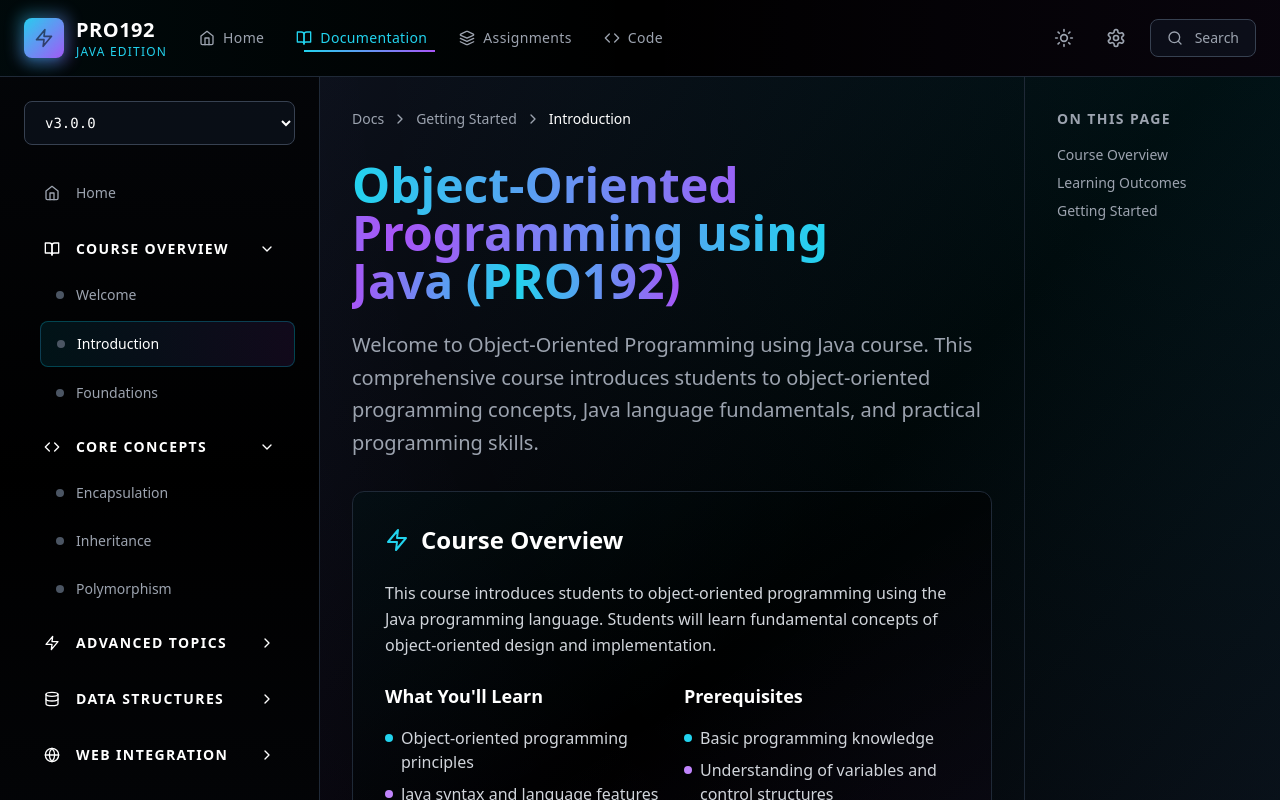
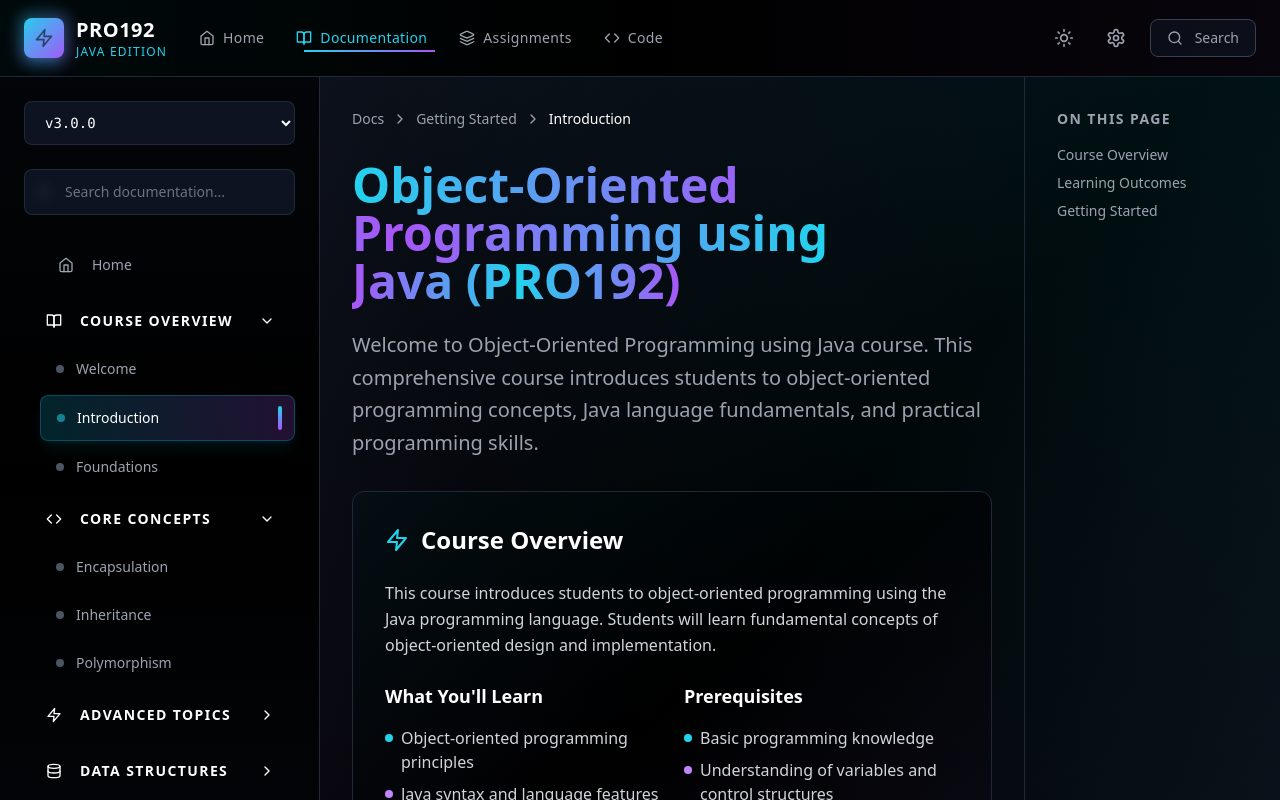
Before and after one commit to Tada201/Javatestweb192, a React (Vite) app: page /documentation in a window 1280 px wide. Both pictures are taken after a click on the button "COURSE OVERVIEW". Shown: the top 800 px of the page. Built offline with nearby package versions, Linux system fonts and the light colour scheme.

Commit message:
Enhanced Documentation Sidebar with Improved Styling

```diff
--- a/src/pages/DocumentationPage.tsx
+++ b/src/pages/DocumentationPage.tsx
@@ -277,54 +277,76 @@ const DocumentationPage: React.FC = () => {
         <div className="sticky top-0 h-screen overflow-y-auto">
           <div className="absolute inset-0 bg-gradient-to-b from-gray-900/20 via-transparent to-gray-900/20 pointer-events-none"></div>
 
-          <div className="relative p-6">
+          <div className="relative p-6 space-y-6">
             {/* Version Selector */}
-            <div className="mb-6">
-              <select className="w-full bg-gray-900/50 border border-gray-700 rounded-lg px-4 py-3 text-white font-mono text-sm focus:border-cyan-500/50 focus:outline-none">
+            <div className="relative">
+              <select className="w-full bg-gray-900/80 border border-gray-700/50 rounded-lg px-4 py-3 text-white font-mono text-sm focus:border-cyan-500/50 focus:outline-none focus:ring-2 focus:ring-cyan-500/20 transition-all duration-300 backdrop-blur-sm hover:border-gray-600/50">
                 <option>v3.0.0</option>
                 <option>v2.1.0</option>
                 <option>v2.0.0</option>
               </select>
+              <div className="absolute inset-0 bg-gradient-to-r from-cyan-500/5 to-purple-500/5 rounded-lg opacity-0 hover:opacity-100 transition-opacity duration-300 pointer-events-none"></div>
+            </div>
+
+            {/* Search Bar */}
+            <div className="relative">
+              <div className="absolute inset-y-0 left-0 pl-3 flex items-center pointer-events-none">
+                <Search className="h-4 w-4 text-gray-400" />
+              </div>
+              <input
+                type="text"
+                placeholder="Search documentation..."
+                className="w-full bg-gray-900/80 border border-gray-700/50 rounded-lg pl-10 pr-4 py-3 text-white text-sm focus:border-cyan-500/50 focus:outline-none focus:ring-2 focus:ring-cyan-500/20 transition-all duration-300 backdrop-blur-sm hover:border-gray-600/50 placeholder-gray-500"
+              />
+              <div className="absolute inset-0 bg-gradient-to-r from-cyan-500/5 to-purple-500/5 rounded-lg opacity-0 hover:opacity-100 transition-opacity duration-300 pointer-events-none"></div>
             </div>
 
             {/* Navigation */}
-            <div className="space-y-2">
+            <div className="space-y-1">
               {docSections.map((section) => (
                 <div key={section.id}>
                   {section.subsections ? (
                     <>
                       <button
                         onClick={() => toggleSection(section.id)}
-                        className="flex items-center justify-between w-full text-white font-medium py-3 px-4 hover:bg-gray-900/50 rounded-lg transition-all duration-300 group"
+                        className="flex items-center justify-between w-full text-white font-medium py-3 px-4 hover:bg-gray-900/50 rounded-lg transition-all duration-300 group relative overflow-hidden"
                       >
-                        <div className="flex items-center space-x-3">
-                          <div className="p-1 rounded-md group-hover:bg-gray-800/50 transition-all duration-300">
+                        <div className="absolute inset-0 bg-gradient-to-r from-cyan-500/5 to-purple-500/5 opacity-0 group-hover:opacity-100 transition-opacity duration-300"></div>
+                        <div className="flex items-center space-x-3 relative z-10">
+                          <div className="p-1.5 rounded-md group-hover:bg-gray-800/50 transition-all duration-300 group-hover:scale-110">
                             {section.icon}
                           </div>
-                          <span className="text-sm tracking-widest font-semibold">{section.title}</span>
+                          <span className="text-sm tracking-widest font-semibold group-hover:text-cyan-400 transition-colors duration-300">{section.title}</span>
                         </div>
-                        <div className="p-1 rounded-md group-hover:bg-gray-800/50 transition-all duration-300">
+                        <div className="p-1 rounded-md group-hover:bg-gray-800/50 transition-all duration-300 relative z-10">
                           {expandedSections.includes(section.id) ?
-                            <ChevronDown className="w-4 h-4 transition-transform duration-300" /> :
-                            <ChevronRight className="w-4 h-4 transition-transform duration-300" />
+                            <ChevronDown className="w-4 h-4 transition-transform duration-300 group-hover:text-cyan-400" /> :
+                            <ChevronRight className="w-4 h-4 transition-transform duration-300 group-hover:text-cyan-400" />
                           }
                         </div>
                       </button>
 
                       {expandedSections.includes(section.id) && (
-                        <div className="ml-4 space-y-1">
+                        <div className="ml-4 space-y-1 animate-in slide-in-from-top-2 duration-200">
                           {section.subsections.map((subsection) => (
                             <button
                               key={subsection.id}
                               onClick={() => setActiveSection(subsection.id)}
-                              className={`flex items-center space-x-3 w-full px-4 py-3 rounded-lg transition-all duration-300 text-left ${
+                              className={`flex items-center space-x-3 w-full px-4 py-3 rounded-lg transition-all duration-300 text-left group relative overflow-hidden ${
                                 activeSection === subsection.id
-                                  ? 'bg-gradient-to-r from-cyan-500/10 to-purple-500/10 text-white border border-cyan-500/30'
+                                  ? 'bg-gradient-to-r from-cyan-500/20 to-purple-500/20 text-white border border-cyan-500/30 shadow-lg shadow-cyan-500/10'
                                   : 'text-gray-400 hover:text-white hover:bg-gray-900/50'
                               }`}
                             >
-                              <div className="w-2 h-2 bg-gray-600 rounded-full"></div>
+                              <div className={`w-2 h-2 rounded-full transition-all duration-300 ${
+                                activeSection === subsection.id
+                                  ? 'bg-cyan-400 animate-pulse'
+                                  : 'bg-gray-600 group-hover:bg-cyan-400'
+                              }`}></div>
                               <span className="text-sm font-medium">{subsection.title}</span>
+                              {activeSection === subsection.id && (
+                                <div className="absolute right-3 w-1 h-6 bg-gradient-to-b from-cyan-400 to-purple-500 rounded-full"></div>
+                              )}
                             </button>
                           ))}
                         </div>
@@ -333,20 +355,47 @@ const DocumentationPage: React.FC = () => {
                   ) : (
                     <button
                       onClick={() => setActiveSection(section.id)}
-                      className={`flex items-center space-x-3 w-full px-4 py-3 rounded-lg transition-all duration-300 ${
+                      className={`flex items-center space-x-3 w-full px-4 py-3 rounded-lg transition-all duration-300 group relative overflow-hidden ${
                         activeSection === section.id
-                          ? 'bg-gradient-to-r from-cyan-500/10 to-purple-500/10 text-white border border-cyan-500/30'
+                          ? 'bg-gradient-to-r from-cyan-500/20 to-purple-500/20 text-white border border-cyan-500/30 shadow-lg shadow-cyan-500/10'
                           : 'text-gray-400 hover:text-white hover:bg-gray-900/50'
                       }`}
                     >
-                      <div className="p-1 rounded-md">
+                      <div className="absolute inset-0 bg-gradient-to-r from-cyan-500/5 to-purple-500/5 opacity-0 group-hover:opacity-100 transition-opacity duration-300"></div>
+                      <div className={`p-1.5 rounded-md transition-all duration-300 relative z-10 ${
+                        activeSection === section.id
+                          ? 'bg-cyan-500/20 text-cyan-400'
+                          : 'group-hover:bg-gray-800/50 group-hover:scale-110'
+                      }`}>
                         {section.icon}
                       </div>
-                      <span className="text-sm font-medium">{section.title}</span>
+                      <span className="text-sm font-medium relative z-10">{section.title}</span>
+                      {activeSection === section.id && (
+                        <div className="absolute right-3 w-1 h-6 bg-gradient-to-b from-cyan-400 to-purple-500 rounded-full"></div>
+                      )}
                     </button>
                   )}
                 </div>
               ))}
+            </div>
+
+            {/* Quick Links */}
+            <div className="pt-6 border-t border-gray-800/50">
+              <h3 className="text-xs font-bold text-gray-500 uppercase tracking-widest mb-4">QUICK LINKS</h3>
+              <div className="space-y-2">
+                <a href="#" className="flex items-center space-x-3 text-gray-400 hover:text-cyan-400 transition-colors duration-300 text-sm group">
+                  <ExternalLink className="w-3 h-3 group-hover:scale-110 transition-transform duration-300" />
+                  <span>Java Documentation</span>
+                </a>
+                <a href="#" className="flex items-center space-x-3 text-gray-400 hover:text-purple-400 transition-colors duration-300 text-sm group">
+                  <ExternalLink className="w-3 h-3 group-hover:scale-110 transition-transform duration-300" />
+                  <span>Oracle Tutorials</span>
+                </a>
+                <a href="#" className="flex items-center space-x-3 text-gray-400 hover:text-green-400 transition-colors duration-300 text-sm group">
+                  <ExternalLink className="w-3 h-3 group-hover:scale-110 transition-transform duration-300" />
+                  <span>Course Resources</span>
+                </a>
+              </div>
             </div>
           </div>
         </div>
```
